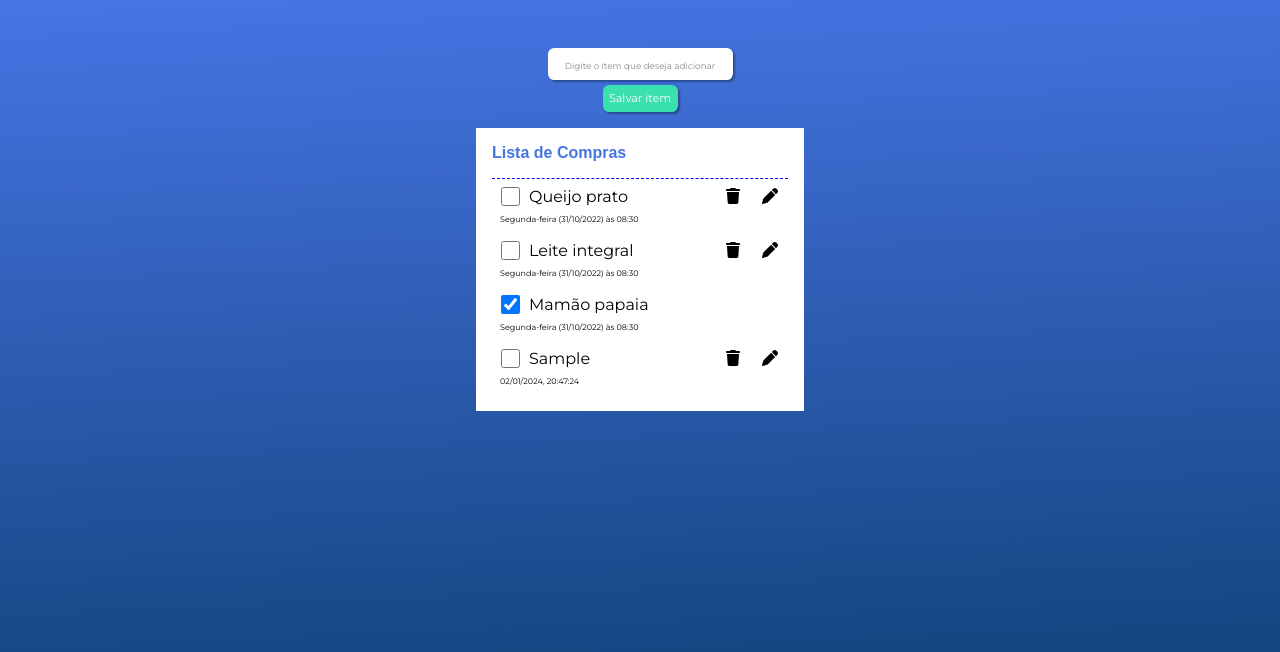
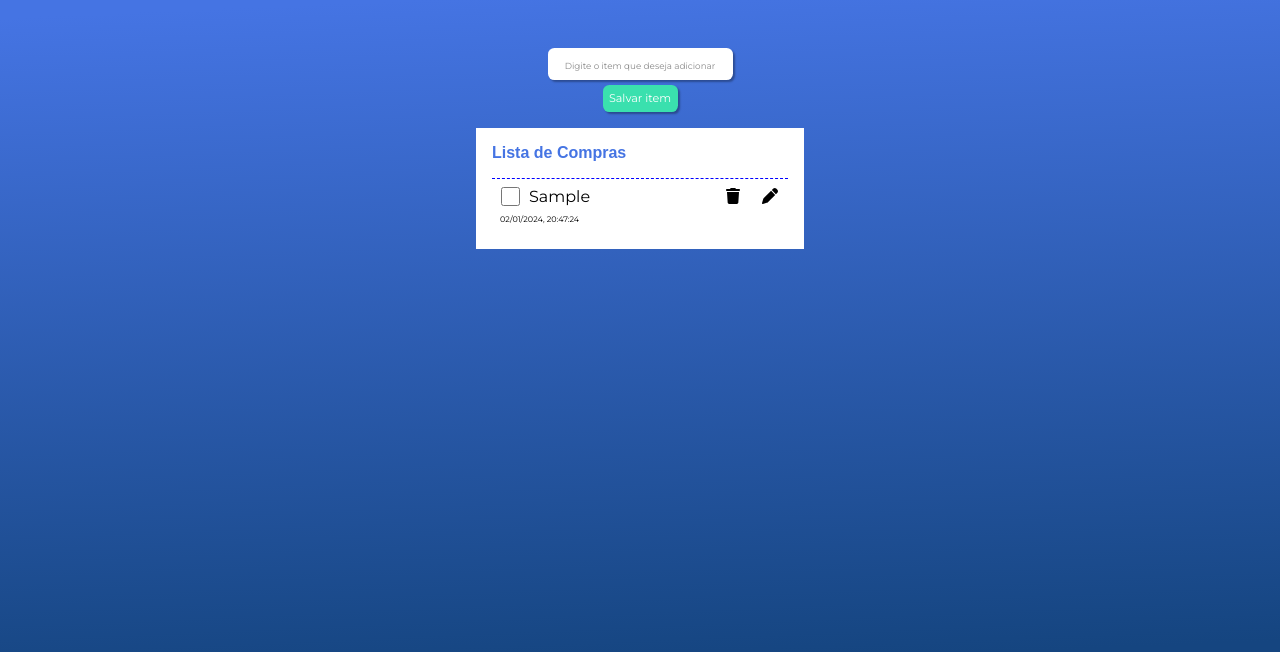
Before and after one commit to Fernandomn/alura-angular-life-cycle, an Angular app: page / in a window 1280 px wide. Both pictures are taken after typing "Sample" into the empty fields and a click on the button "Salvar item". Shown: the top 652 px of the page. Built offline with nearby package versions, Linux system fonts and the light colour scheme; a web font is replaced by a local one.

Commit message:
retrieving list info from LocalStorage

```diff
--- a/src/app/app.component.html
+++ b/src/app/app.component.html
@@ -3,9 +3,16 @@
   <div class="container">
     <div class="lista">
       <h4 class="title-list">Lista de Compras</h4>
-      <div class="" *ngFor="let item of shoppingList">
-        <app-item [item]="item" (emitItemToEdit)="editItem($event)"></app-item>
+      <div class="" *ngIf="shoppingList.length > 0; else haveNoItems">
+        <div class="" *ngFor="let item of shoppingList">
+          <app-item
+            [item]="item"
+            (emitItemToEdit)="editItem($event)"
+          ></app-item>
+        </div>
       </div>
     </div>
   </div>
 </section>
+
+<ng-template #haveNoItems><small>Não há itens na lista!</small></ng-template>
--- a/src/app/service/lista-de-compra.service.ts
+++ b/src/app/service/lista-de-compra.service.ts
@@ -27,7 +27,7 @@ export class ListaDeCompraService {
   ];
 
   constructor() {
-    console.log('Instanciando dependências necessárias para o serviço.');
+    this.listaDeCompra = JSON.parse(localStorage.getItem('itens') || '[]');
   }
 
   getListaDeCompra() {
```
